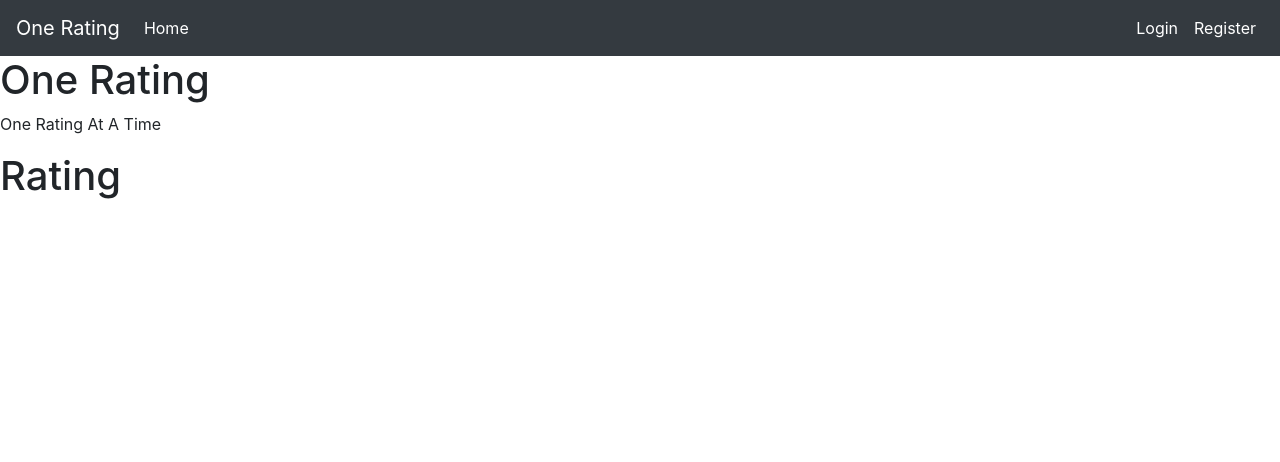
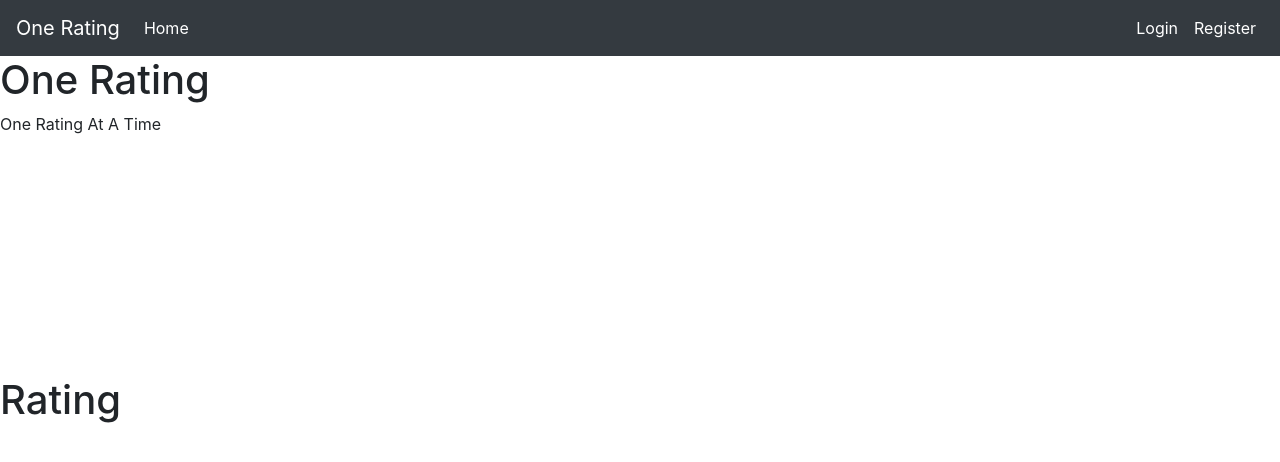
Before and after one commit to mwiha/rating, a Flask app: page / in a window 1280 px wide. Shown: the top 462 px of the page. Run offline with Flask 2, Linux system fonts and the light colour scheme; some libraries are stand-ins or nearby versions.

Commit message:
create css for landing page

```diff
--- a/app/static/css/main.css
+++ b/app/static/css/main.css
@@ -0,0 +1,7 @@
+.heropage{
+    height: 40vh;
+
+}
+.herocontent{
+    position: relative;
+}
--- a/app/templates/layout.html
+++ b/app/templates/layout.html
@@ -7,6 +7,7 @@
 
     <!-- Bootstrap CSS -->
     <link rel="stylesheet" href="https://stackpath.bootstrapcdn.com/bootstrap/4.4.1/css/bootstrap.min.css" integrity="sha384-Vkoo8x4CGsO3+Hhxv8T/Q5PaXtkKtu6ug5TOeNV6gBiFeWPGFN9MuhOf23Q9Ifjh" crossorigin="anonymous">
+    <link rel="stylesheet" href="{{url_for('static', filename='css/main.css')}}">
 
     <title>Rate Me</title>
   </head>
```
